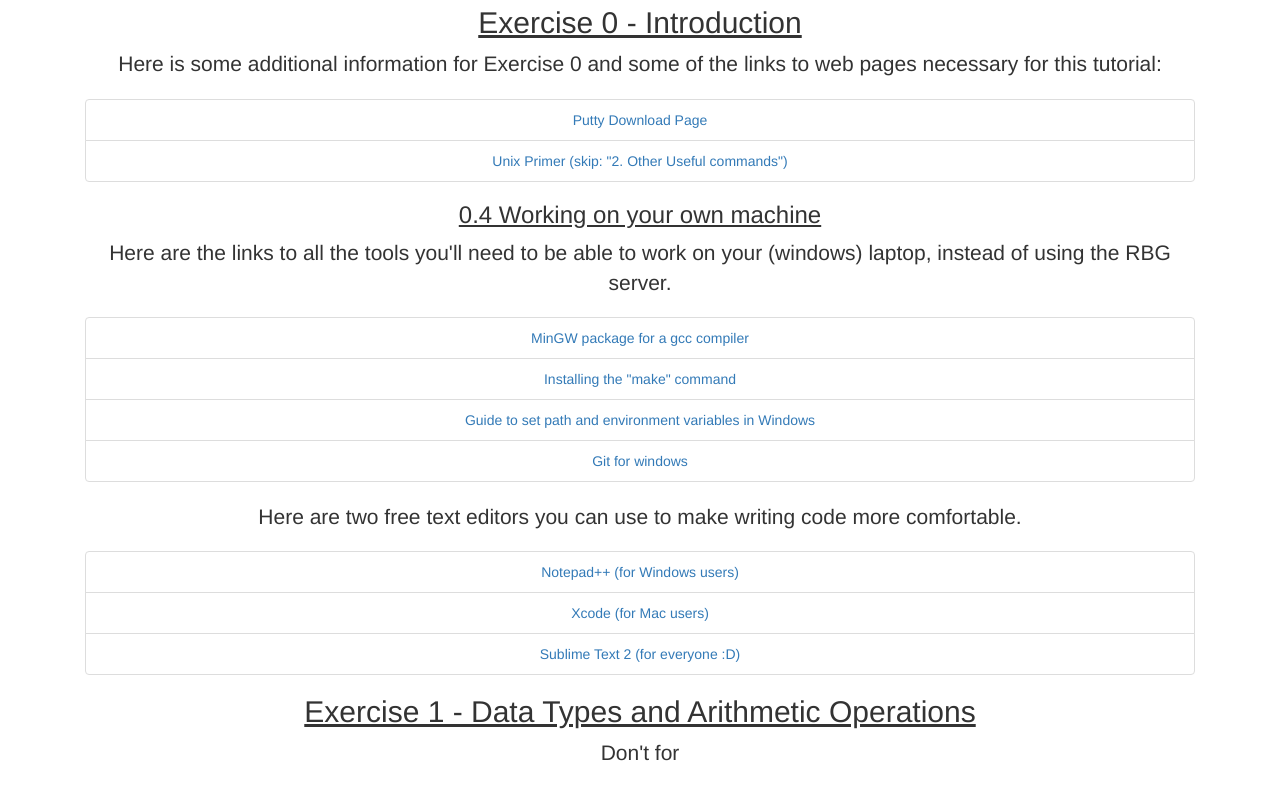
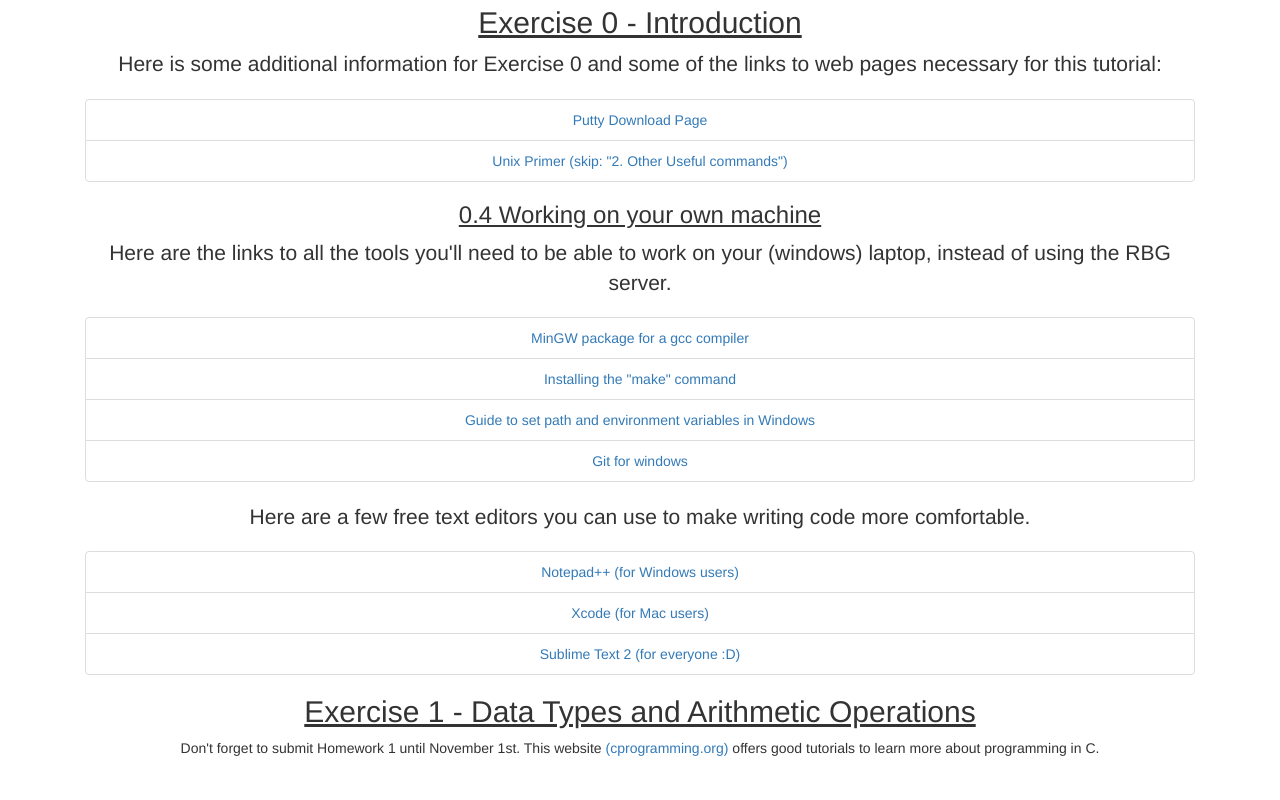
Before and after one commit to tonyromarock/UniWebsite, a plain HTML site: page Website/infoMSE.html in a window 1280 px wide. Shown: the part 312-1112 px from the top of the page. Drawn offline with nearby package versions, Linux system fonts and the light colour scheme.

Commit message:
Added a little info to chapter 1

```diff
--- a/Website/infoMSE.html
+++ b/Website/infoMSE.html
@@ -71,7 +71,7 @@
           <li class="list-group-item"><a href="http://git-for-windows.github.io/">Git for windows</a></li>
 
         </ul>
-        <p class="lead">Here are two free text editors you can use to make writing code more comfortable.</p>
+        <p class="lead">Here are a few free text editors you can use to make writing code more comfortable.</p>
         <ul class="list-group">
           <li class="list-group-item"><a href="https://notepad-plus-plus.org/download/v6.8.5.html">Notepad++ (for Windows users)</a></li>
           <li class="list-group-item"><a href="https://developer.apple.com/xcode/download/">Xcode (for Mac users)</a></li>
@@ -81,7 +81,7 @@
 
         <!-- Exercise 1 -->
         <h2><u>Exercise 1 - Data Types and Arithmetic Operations</u></h2>
-        <p class="lead">Don't for</p>
+        <p>Don't forget to submit Homework 1 until November 1st. This website <a href="http://www.cprogramming.com/tutorial/c-tutorial.html">(cprogramming.org)</a> offers good tutorials to learn more about programming in C.</p>
         <!-- End Exercise 1 -->
 
 
```
